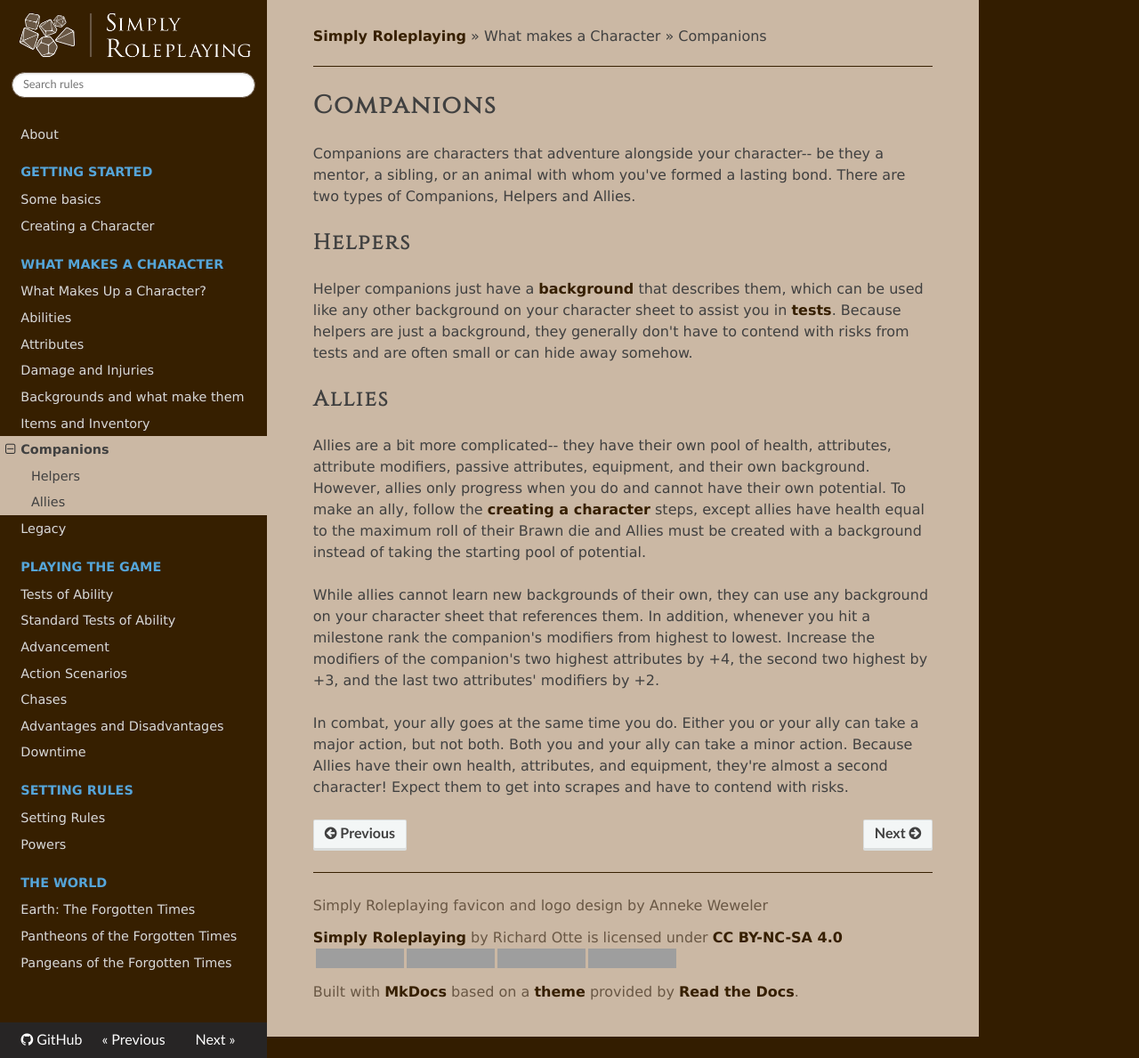
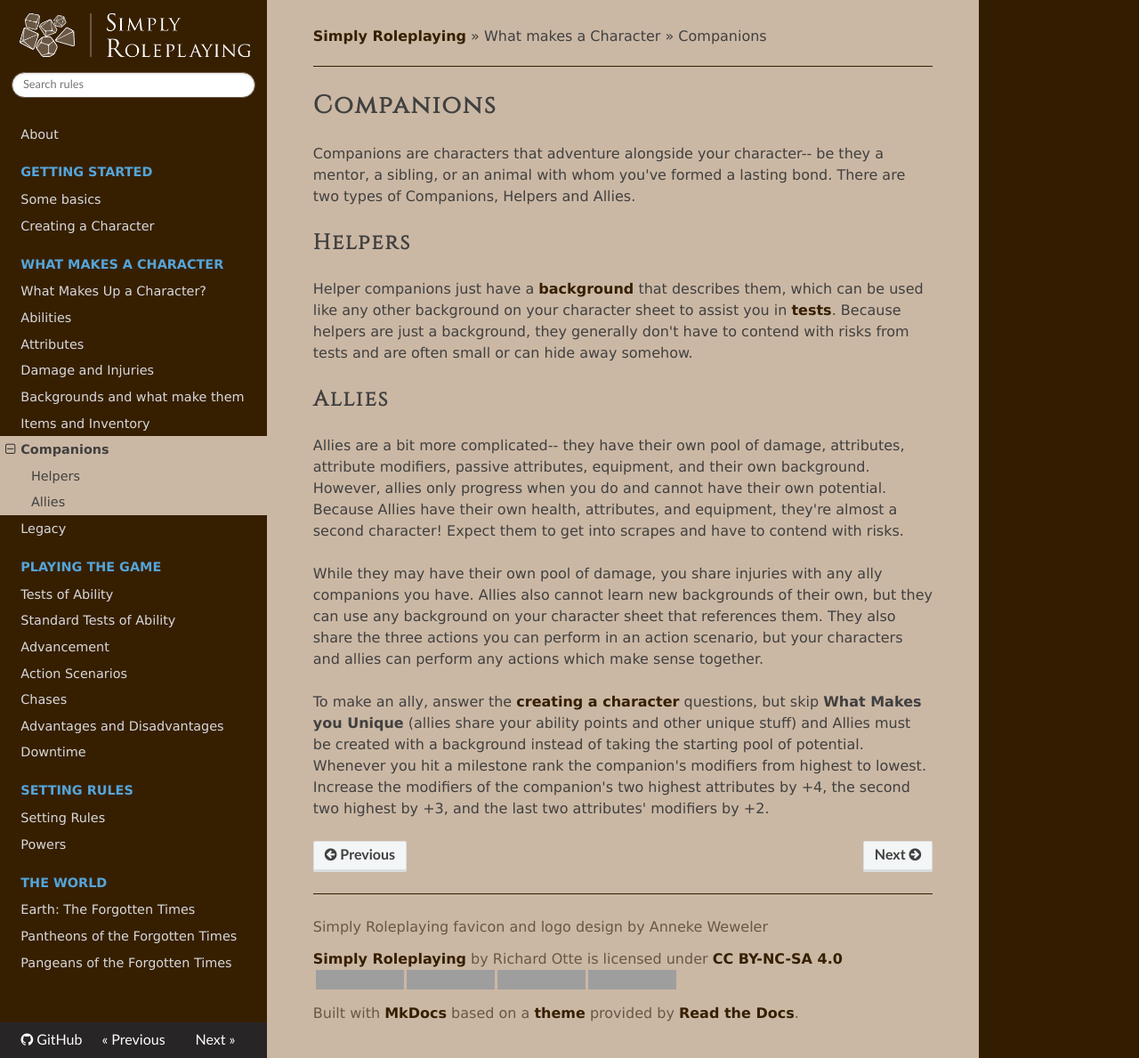
Before and after one commit to TheFifthRider/simply-roleplaying-webapp, an MkDocs documentation site: the page built from docs/character/companions.md, in a window 1280 px wide and 1189 px high. Shown: the whole window at 89% size. Built offline with MkDocs 1.6.1, drawn with Linux system fonts in a browser that asks for light colours; nearby versions of some CDN libraries; grey boxes are pictures that could not be loaded.

Commit message:
feat: Reworked companions

```diff
--- a/docs/character/companions.md
+++ b/docs/character/companions.md
@@ -8,8 +8,8 @@ Helper companions just have a [background](../character/skills.md) that describe
 
 ## Allies
 
-Allies are a bit more complicated-- they have their own pool of health, attributes, attribute modifiers, passive attributes, equipment, and their own background. However, allies only progress when you do and cannot have their own potential. To make an ally, follow the [creating a character](../getting_started/creation,md) steps, except allies have health equal to the maximum roll of their Brawn die and Allies must be created with a background instead of taking the starting pool of potential.
+Allies are a bit more complicated-- they have their own pool of damage, attributes, attribute modifiers, passive attributes, equipment, and their own background. However, allies only progress when you do and cannot have their own potential. Because Allies have their own health, attributes, and equipment, they're almost a second character! Expect them to get into scrapes and have to contend with risks.
 
-While allies cannot learn new backgrounds of their own, they can use any background on your character sheet that references them. In addition, whenever you hit a  milestone rank the companion's modifiers from highest to lowest. Increase the modifiers of the companion's two highest attributes by +4, the second two highest by +3, and the last two attributes' modifiers by +2.
+While they may have their own pool of damage, you share injuries with any ally companions you have. Allies also cannot learn new backgrounds of their own, but they can use any background on your character sheet that references them. They also share the three actions you can perform in an action scenario, but your characters and allies can perform any actions which make sense together.
 
-In combat, your ally goes at the same time you do. Either you or your ally can take a major action, but not both. Both you and your ally can take a minor action. Because Allies have their own health, attributes, and equipment, they're almost a second character! Expect them to get into scrapes and have to contend with risks.
+To make an ally, answer the [creating a character](../getting_started/creation,md) questions, but skip **What Makes you Unique** (allies share your ability points and other unique stuff) and Allies must be created with a background instead of taking the starting pool of potential. Whenever you hit a  milestone rank the companion's modifiers from highest to lowest. Increase the modifiers of the companion's two highest attributes by +4, the second two highest by +3, and the last two attributes' modifiers by +2.
```
